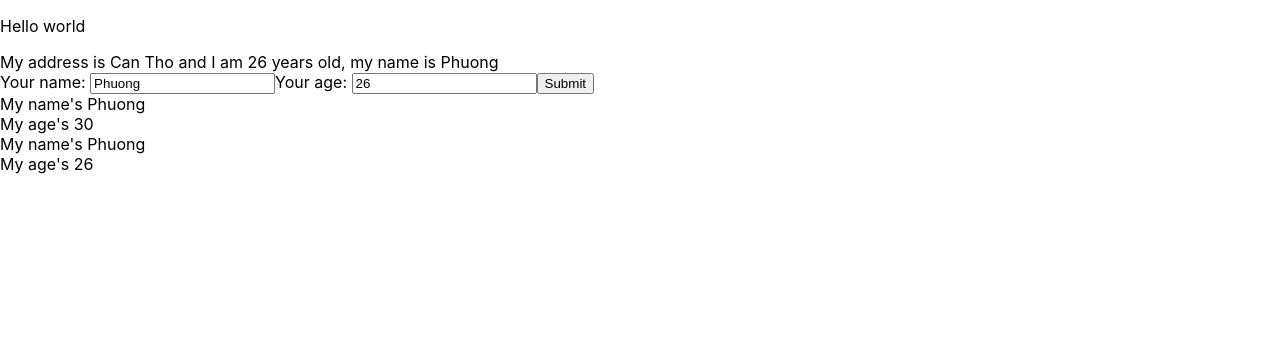
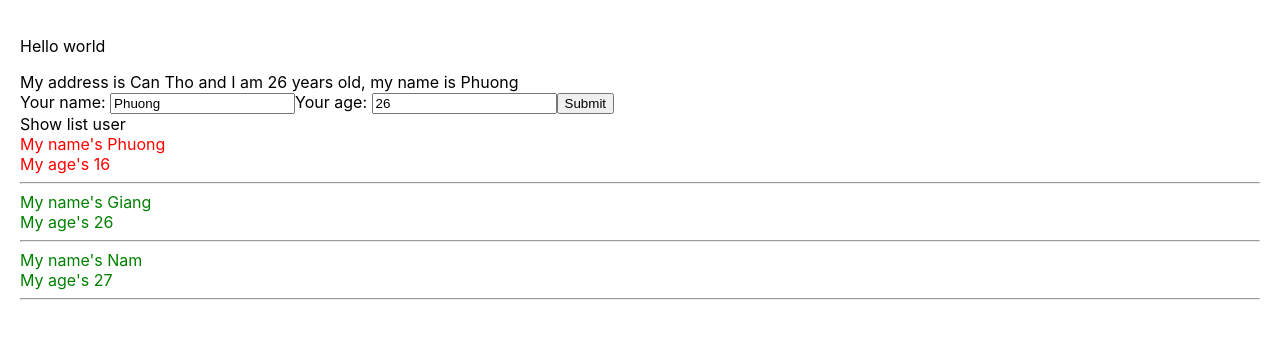
Before and after one commit to phuongpd4/projectreactis_study, a React (Create React App) app: page / in a window 1280 px wide. Shown: the top 338 px of the page. Built offline with nearby package versions, Linux system fonts and the light colour scheme.

Commit message:
3/12/2025

```diff
--- a/src/App.css
+++ b/src/App.css
@@ -1,4 +1,11 @@
+.red{
+  color: red;
+}
+.green{
+  color: green;
+}
 body {
+  padding: 20px;
   margin: 0;
   font-family: -apple-system, BlinkMacSystemFont, 'Segoe UI', 'Roboto', 'Oxygen',
     'Ubuntu', 'Cantarell', 'Fira Sans', 'Droid Sans', 'Helvetica Neue',
--- a/src/components/DisplayInfor.js
+++ b/src/components/DisplayInfor.js
@@ -1,18 +1,38 @@
 import React from "react";
 
 class DisplayInfor extends React.Component {
-
+    state = {
+        isShowListUser: true
+    }
+    handleShowHide = () => {
+        this.setState({
+            isShowListUser: !this.state.isShowListUser
+        })
+    }
     render() {
-        console.log(this.props)
-        const { name, age } = this.props;
+        const { listUser } = this.props;
         return (
             <div>
-                <div>My name's {name}</div>
-                <div>My age's {age}</div>
+                <div>
+                    <span onClick={() => { this.handleShowHide() }} >{this.state.isShowListUser === true ? "Show list user" : "Hide list user"} </span>
+                </div>
+
+                {this.state.isShowListUser &&
+                    <div>
+                        {listUser.map((user, index) => {
+                            return (
+                                <div key={user.id} className={+user.age > 18 ? "green" : "red"}>
+                                    <div>My name's {user.name}</div>
+                                    <div>My age's {user.age}</div>
+                                    <hr />
+                                </div>
+                            )
+                        })}
+                    </div>
+                }
             </div>
         );
     }
-
 }
 
 export default DisplayInfor;
--- a/src/components/MyComponents.js
+++ b/src/components/MyComponents.js
@@ -2,16 +2,21 @@ import React from "react";
 import UserInfor from "./UserInfor";
 import DisplayInfor from "./DisplayInfor";
 class MyComponents extends React.Component {
-
+    state = {
+        listUser: [
+            { id: 1, name: "Phuong", age: "16" },
+            { id: 2, name: "Giang", age: "26" },
+            { id: 3, name: "Nam", age: "27" }
+        ]
+    }
     /// JSX
     render() {
 
-        const myInfor = ["a", "b", "c"];
+
         return (
             <div>
                 <UserInfor />
-                <DisplayInfor name="Phuong" age="30" />
-                <DisplayInfor name="Phuong" age={26} myInfor={myInfor} />
+                <DisplayInfor listUser={this.state.listUser} />
             </div>
         );
     }
```
